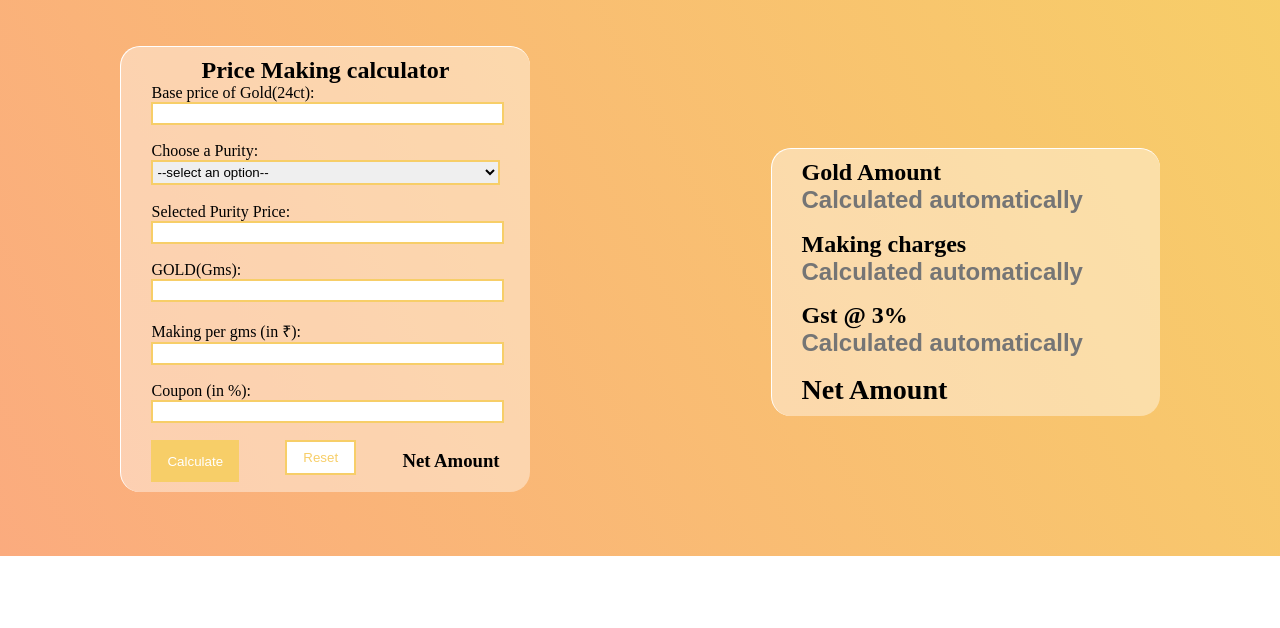
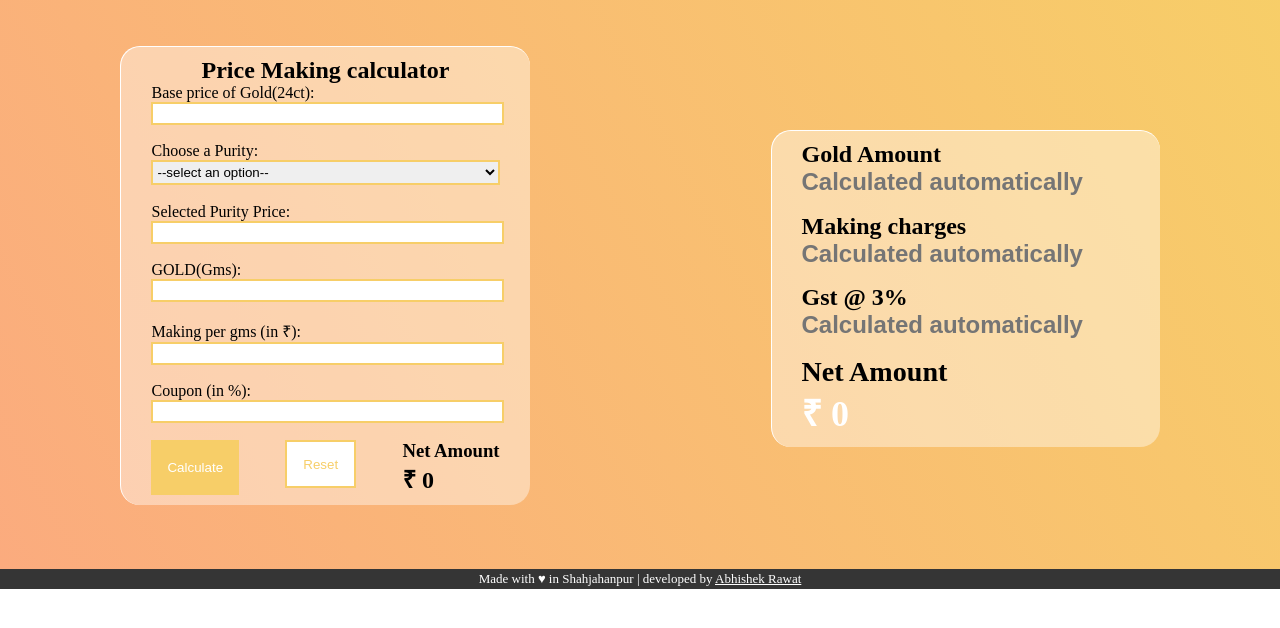
Before and after one commit to abhishekrawatwebdev/sparshJwellers.io, a plain HTML site: page index.html in a window 1280 px wide. Both pictures are taken after a click on the button "Reset". Shown: the part 72-700 px from the top of the page. Drawn offline with Linux system fonts and the light colour scheme.

Commit message:
Update index.html

```diff
--- a/index.html
+++ b/index.html
@@ -105,6 +105,19 @@
     background-color: white;
     display: block;
   }
+
+  footer {
+    color: white;
+    font-size: small;
+    padding: 2px 0;
+    background-color: #353535;
+
+    text-align: center;
+  }
+
+  footer a {
+    color: white;
+  }
 </style>
 
 <body>
@@ -190,6 +203,11 @@
       </div>
     </div>
   </section>
+  <footer>
+    <!-- &copy; -->
+    Made with &hearts; in Shahjahanpur | developed by <a href="https://github.com/abhishekrawatwebdev">Abhishek
+      Rawat</a>
+  </footer>
 
 
 
@@ -270,8 +288,10 @@
       discount.value = ''
       gold_base_price.value = ''
       gst.value = ''
-      net_amount.innerText = ' '
-      net_amount2.innerText = ' '
+      net_amount.innerText = "₹ 0"
+      net_amount2.innerText = "₹ 0"
+      making_charges.value = ''
+      Total_Gold_rate.value = ''
     }
   </script>
 </body>
```
